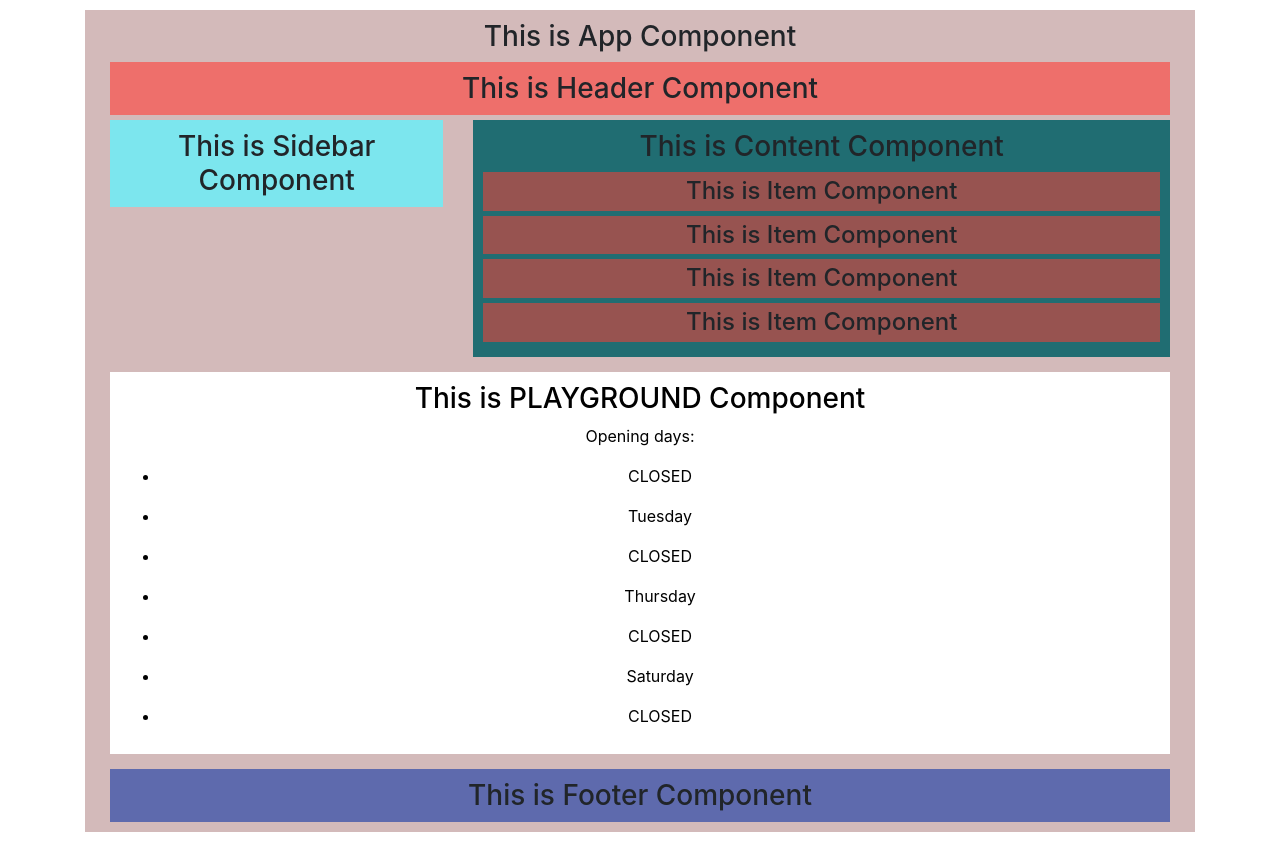
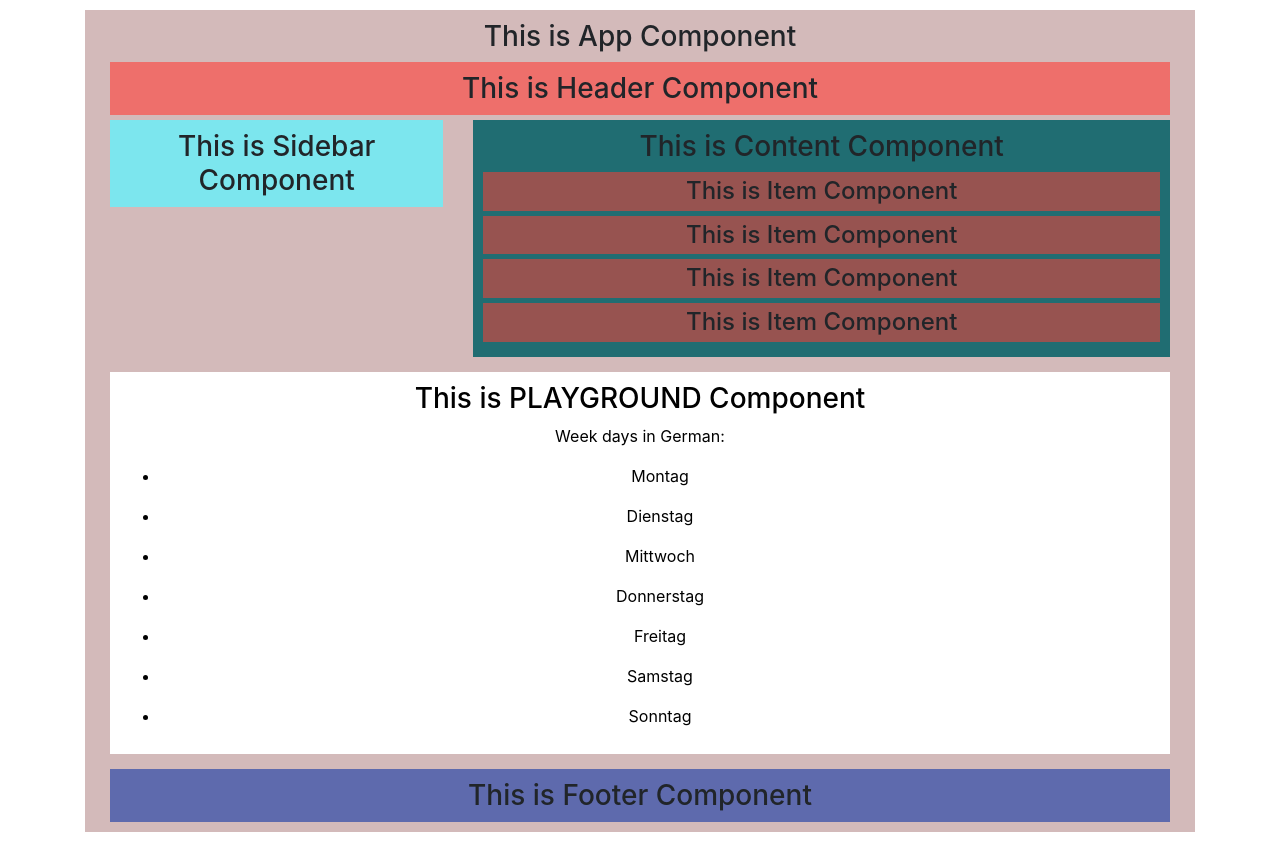
Before and after one commit to dariusz75/testAngular, an Angular app: page / in a window 1280 px wide. Built offline with nearby package versions, Linux system fonts and the light colour scheme.

Commit message:
completed

```diff
--- a/src/app/playground/playground.component.html
+++ b/src/app/playground/playground.component.html
@@ -1,13 +1,15 @@
 <div class="playground-component">
   <h3> This is {{title | uppercase}} Component </h3>
-  <p>Opening days:</p>
-  <ul *ngFor="let day of days; let e = odd">
-    <li *ngIf="e; else closed">
-      {{day}}
-    </li>
-  </ul>
+  <p>Week days in German:</p>
+  <div *ngFor="let day of days">
+    <ul [ngSwitch]="day">
+      <li *ngSwitchCase="'Monday'">Montag</li>
+      <li *ngSwitchCase="'Tuesday'">Dienstag</li>
+      <li *ngSwitchCase="'Wednesday'">Mittwoch</li>
+      <li *ngSwitchCase="'Thursday'">Donnerstag</li>
+      <li *ngSwitchCase="'Friday'">Freitag</li>
+      <li *ngSwitchCase="'Saturday'">Samstag</li>
+      <li *ngSwitchCase="'Sunday'">Sonntag</li>
+    </ul>
+  </div>
 </div>
-
-<ng-template #closed>
-  <li>CLOSED</li>
-</ng-template>
```
